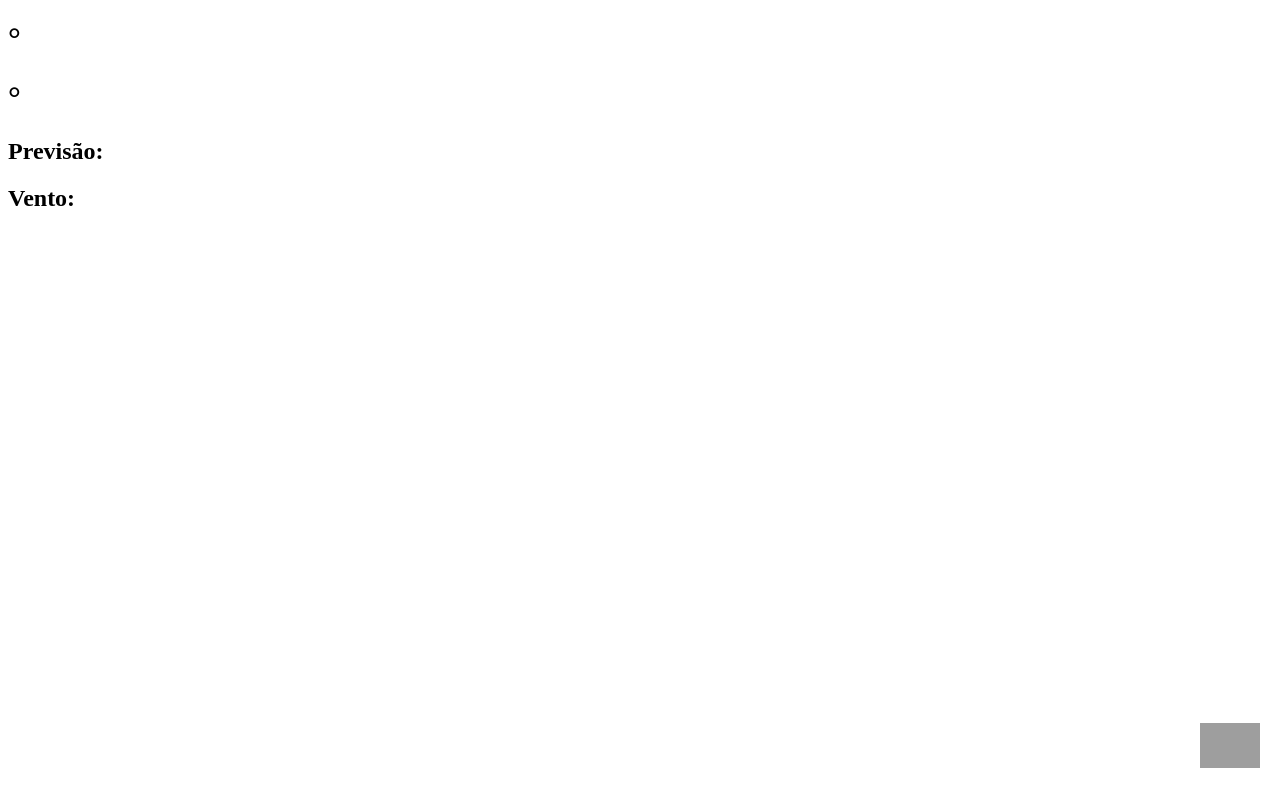
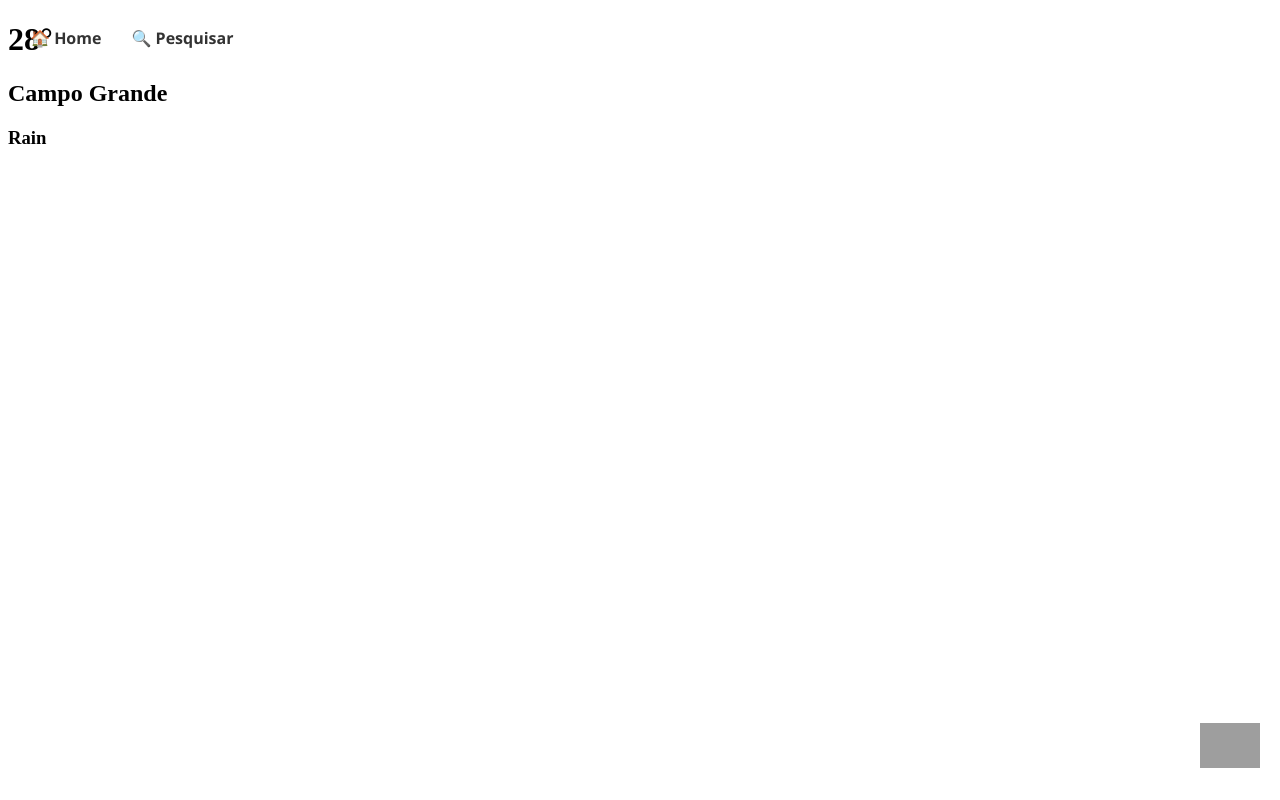
Before and after one commit to LucasATS/MAPC, a React app: page / in a window 1280 px wide. Built offline with nearby package versions, Linux system fonts and the light colour scheme; no server answers; grey boxes are pictures that could not be loaded.

Commit message:
😜
update

```diff
--- a/package.json
+++ b/package.json
@@ -1,6 +1,7 @@
 {
   "name": "mapc",
   "version": "0.1.0",
+  "homepage": "./",
   "private": true,
   "dependencies": {
     "@testing-library/jest-dom": "^5.16.5",
--- a/public/index.html
+++ b/public/index.html
@@ -1,12 +1,10 @@
 <!DOCTYPE html>
 <html lang="pt-br">
   <head>
-    <meta charset="utf-8" />
-    <link rel="icon" href="%PUBLIC_URL%/favicon.ico" />
+    <meta charset="utf-8"/>
     <meta name="viewport" content="width=device-width, initial-scale=1" />
-    <link rel="apple-touch-icon" href="%PUBLIC_URL%/logo192.png" />
     <link rel="manifest" href="%PUBLIC_URL%/manifest.json" />
-    <title>MAPC</title>
+    <title>MAPC: Meio Autômato de Prever o Clima</title>
   </head>
   <body>
 
--- /dev/null
+++ b/src/components/Nav.css
@@ -0,0 +1,29 @@
+.nav-Painel {
+    padding: 5px;
+
+    position: fixed;
+    left: 10px;
+    top: 10px;
+
+    text-align: center;
+    z-index: 1;
+}
+
+.nav-a:link,
+.nav-a:visited {
+    background-color: #ffffff00;
+    font-size: 16px;
+    color: #333333;
+    font-weight: 700;
+    font-family: 'Segoe UI', Tahoma, Geneva, Verdana, sans-serif;
+    padding: 12px 15px;
+    text-align: center;
+    text-decoration: none;
+    display: inline-block;
+    border-radius: 16px;
+}
+
+.nav-a:hover,
+.nav-a:active {
+    background-color: #ffffff65;
+}
--- /dev/null
+++ b/src/components/Nav.js
@@ -0,0 +1,20 @@
+import './Nav.css';
+import { React } from "react"
+import { Outlet, Link } from "react-router-dom";
+
+function Nav() {
+
+  return (
+    <div>
+      <nav className='nav-Painel glass row'>
+        <Link className='nav-a' to="/">🏠 Home</Link>
+        <Link className='nav-a' to="/TESTE">🔍 Pesquisar</Link>
+      </nav>
+      <Outlet />
+
+    </div>
+
+  );
+}
+
+export default Nav;
--- a/src/components/PrevisaoDetalhada.js
+++ b/src/components/PrevisaoDetalhada.js
@@ -2,8 +2,8 @@ import './PrevisaoResumida.css';
 import GetClima from '../util/GetClima.js';
 import ObjToArray from '../util/ObjToArray';
 
-function PrevisaoResumida() {
-  const clima = GetClima('3467747');
+function PrevisaoResumida(props) {
+  const clima = GetClima(props.nome);
   let tempo = ObjToArray(clima);
 
   return (
--- a/src/components/PrevisaoResumida.js
+++ b/src/components/PrevisaoResumida.js
@@ -2,17 +2,22 @@ import './PrevisaoResumida.css';
 import GetClima from '../util/GetClima.js';
 import ObjToArray from '../util/ObjToArray';
 
-function PrevisaoResumida() {
-  const clima = GetClima('3467747');
-  let tempo = ObjToArray(clima);
+function PrevisaoResumida(props) {
+  // const clima = GetClima(props.nome);
+  // let tempo = ObjToArray(clima);
 
   return (
   <span>
-    <h1> { clima?.main?.temp }°</h1>
+    <h1> 28°</h1>
+    <span>
+      <h2> <b> Campo Grande </b> </h2>
+      <h3> Rain  </h3>
+    </span>
+    {/* <h1> { clima?.main?.temp }°</h1>
     <span>
       <h2> <b> { clima?.name } </b> </h2>
       <h3> { tempo }  </h3>
-    </span>
+    </span> */}
   </span>);
 }
 
--- a/src/index.js
+++ b/src/index.js
@@ -1,9 +1,18 @@
+import { HashRouter, Route, Routes } from 'react-router-dom';
+import ReactDOM from 'react-dom/client';
+import Nav from './components/Nav';
+import Home from './pages/Home.js';
 import React from 'react';
-import ReactDOM from 'react-dom/client';
 import './index.css';
-import App from './pages/App.js';
 
 const root = ReactDOM.createRoot(document.getElementById('root'));
 root.render(
-    <App/>
+    <HashRouter>
+        <Routes>
+            <Route path='/' element={<Nav />}>
+                <Route index element={<Home />}/>
+                {/* <Route path="*" element={<Home />} /> PÁG DE ERRO #404 */}
+            </Route>
+        </Routes>
+    </HashRouter>
 );
--- a/src/pages/App.js
+++ /dev/null
@@ -1,13 +0,0 @@
-import PrevisaoResumida from '../components/PrevisaoResumida';
-import PrevisaoDetalhada from '../components/PrevisaoDetalhada';
-import './App.css';
-
-function App() {
-
-  return (<span>
-    <PrevisaoResumida/>
-    <PrevisaoDetalhada/>
-  </span>);
-}
-
-export default App;
--- /dev/null
+++ b/src/pages/Home.js
@@ -0,0 +1,16 @@
+import PrevisaoResumida from '../components/PrevisaoResumida';
+import PrevisaoDetalhada from '../components/PrevisaoDetalhada';
+import './Home.css';
+import Capitais from '../util/ListaCidades';
+
+function Home() {
+
+  console.log(Capitais[0][1])
+
+  return (<span>
+    <PrevisaoResumida nome='Campo Grande, bra' />
+    {/* <PrevisaoDetalhada nome='Sao paulo, bra' /> */}
+  </span>);
+}
+
+export default Home;
--- a/src/util/GetClima.js
+++ b/src/util/GetClima.js
@@ -1,17 +1,16 @@
 import { useState } from "react";
 import axios from 'axios';
 
-const GetClima = id => {
+const GetClima = nome => {
     const keyID = '1d3eab340d211f75719834e8e5b197e2';
+    const keyID2 = 'fceb65c245b0ce9b0442a9d0ab3497e1';
 
     const [dados, setDados] = useState([]);
 
-    axios.get(`https://api.openweathermap.org/data/2.5/weather?id=${id}&appid=${keyID}&units=metric`)
+    axios.get(`https://api.openweathermap.org/data/2.5/weather?q=${nome}&appid=${keyID2}&units=metric`)
     .then(res => {
         setDados(res.data);
     });
-
-    console.log('TESTE');
 
     return dados;
 }
--- /dev/null
+++ b/src/util/ListaCidades.js
@@ -0,0 +1,31 @@
+const Capitais = [
+    ["Porto Velho", "Rondônia"],
+    ["Manaus", "Amazonas"],
+    ["Rio Branco", "Acre"],
+    ["Campo Grande", "Mato Grosso do Sul"],
+    ["Macapá", "Amapá"],
+    ["Brasília", "Distrito Federal"],
+    ["Boa Vista", "Roraima"],
+    ["Cuiabá", "Mato Grosso"],
+    ["Palmas", "Tocantins"],
+    ["São Paulo", "São Paulo"],
+    ["Teresina", "Piauí"],
+    ["Rio de Janeiro", "Rio de Janeiro"],
+    ["Belém", "Pará"],
+    ["Goiânia", "Goiás"],
+    ["Salvador", "Bahia"],
+    ["Florianópolis", "Santa Catarina"],
+    ["São Luís", "Maranhão"],
+    ["Maceió", "Alagoas"],
+    ["Porto Alegre", "Rio Grande do Sul"],
+    ["Curitiba", "Paraná"],
+    ["Belo Horizonte", "Minas Gerais"],
+    ["Fortaleza", "Ceará"],
+    ["Recife", "Pernambuco"],
+    ["João Pessoa", "Paraíba"],
+    ["Aracaju", "Sergipe"],
+    ["Natal", "Rio Grande do Norte"],
+    ["Vitória", "Espírito Santo"]
+];
+
+export default Capitais;
```
Also changed, not shown: src/util/Aleatorio.js (added, +29 -0 lines), README.md, src/pages/App.css (deleted), src/pages/Home.css (added).
